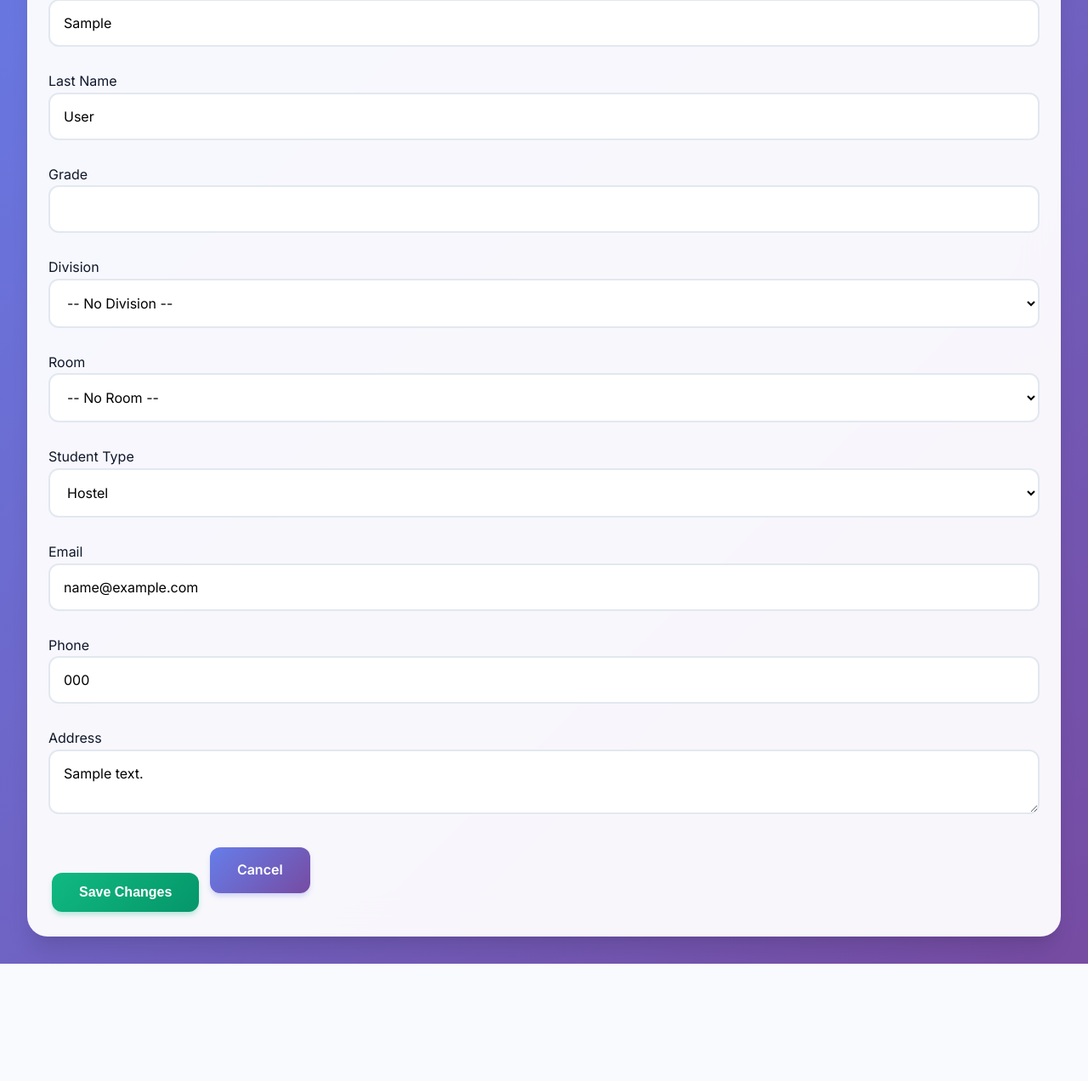
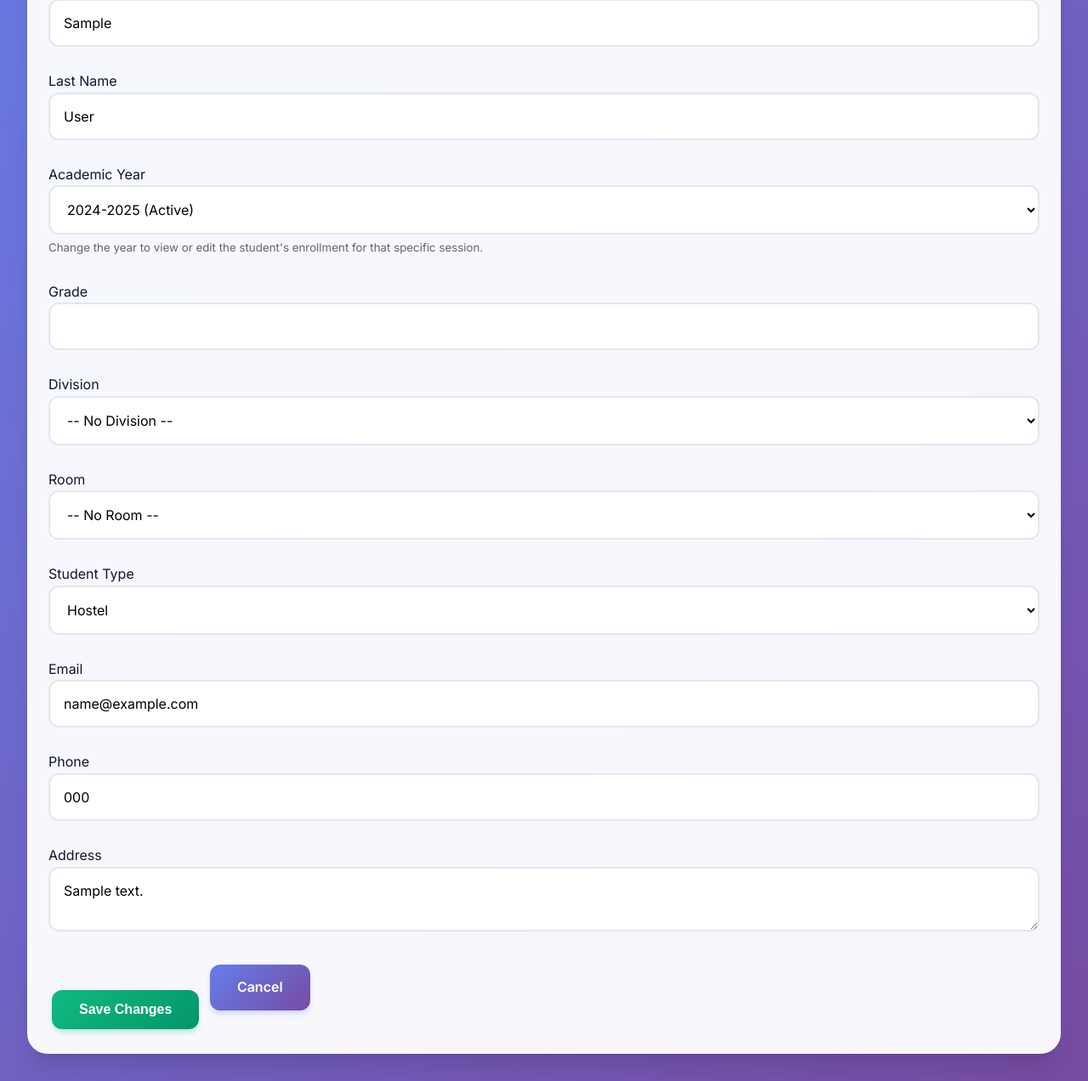
Before and after one commit to Suhailirfani/new-erp, a Django app: page /students/1/edit/ in a window 1280 px wide. Shown: the part 374-1646 px from the top of the page at 85% size. Before the commit the page ends 1508 px from the top, so only its background shows below. Run offline with Django 5.2, Linux system fonts and the light colour scheme; data comes from the database, SQL or seed files in the repository; tables that the repository leaves empty hold one stand-in row (values such as "Sample post").

Commit message:
Allow enrolling students into any academic year

```diff
--- a/students/templates/students/student_edit.html
+++ b/students/templates/students/student_edit.html
@@ -20,6 +20,18 @@
         <div class="form-group">
             <label>Last Name</label>
             <input type="text" name="last_name" value="{{ student.last_name }}" required>
+        </div>
+
+        <div class="form-group">
+            <label>Academic Year</label>
+            <select name="academic_year_id" id="academicYearSelect" class="form-control" onchange="window.location.href='?year=' + this.value">
+                {% for year in academic_years %}
+                    <option value="{{ year.id }}" {% if selected_year and selected_year.id == year.id %}selected{% endif %}>
+                        {{ year.name }} {% if year.is_active %}(Active){% endif %}
+                    </option>
+                {% endfor %}
+            </select>
+            <small style="color: #666; display: block; margin-top: 5px;">Change the year to view or edit the student's enrollment for that specific session.</small>
         </div>
 
         <div class="form-group">
--- a/students/views.py
+++ b/students/views.py
@@ -1710,12 +1710,25 @@ def progress_report_detail(request, pk):
 def student_edit(request, pk):
     """Edit an existing student"""
     student = get_object_or_404(Student, id=pk)
+
+    # Get all academic years for the dropdown
+    academic_years = AcademicYear.objects.all().order_by('-start_date')
     active_year = AcademicYear.objects.filter(is_active=True).first()
 
-    # Get active enrollment if exists
+    # Get current enrollment (prefer the active year, or the most recent one if no active year)
+    # But wait, if they are editing a specific enrollment for a specific year,
+    # we should ideally pass that year. For now, we look at active year or latest.
     enrollment = None
-    if active_year:
-        enrollment = Enrollment.objects.filter(student=student, academic_year=active_year).first()
+    selected_year = active_year
+
+    if request.GET.get('year'):
+        selected_year = AcademicYear.objects.filter(id=request.GET.get('year')).first()
+
+    if selected_year:
+        enrollment = Enrollment.objects.filter(student=student, academic_year=selected_year).first()
+    elif student.enrollments.exists():
+        enrollment = student.enrollments.first()
+        selected_year = enrollment.academic_year
 
     if request.method == 'POST':
         student_id = request.POST.get('student_id')
@@ -1728,6 +1741,14 @@ def student_edit(request, pk):
         email = request.POST.get('email', '')
         phone = request.POST.get('phone', '')
         address = request.POST.get('address', '')
+
+        # Get the selected academic year from the form
+        form_year_id = request.POST.get('academic_year_id')
+        form_year = None
+        if form_year_id:
+            form_year = AcademicYear.objects.filter(id=form_year_id).first()
+        else:
+            form_year = active_year
 
         # Check duplicate student ID, but allow same ID for this student
         if Student.objects.exclude(id=student.id).filter(student_id=student_id).exists():
@@ -1742,22 +1763,24 @@ def student_edit(request, pk):
             student.address = address
             student.save()
 
-            if active_year:
-                if enrollment:
-                    enrollment.grade = grade
-                    enrollment.division_id = division_id
-                    enrollment.room_id = room_id
-                    enrollment.save()
+            if form_year:
+                # Find if an enrollment already exists for this specific student and year
+                year_enrollment = Enrollment.objects.filter(student=student, academic_year=form_year).first()
+                if year_enrollment:
+                    year_enrollment.grade = grade
+                    year_enrollment.division_id = division_id
+                    year_enrollment.room_id = room_id
+                    year_enrollment.save()
                 else:
                     Enrollment.objects.create(
                         student=student,
-                        academic_year=active_year,
+                        academic_year=form_year,
                         grade=grade,
                         division_id=division_id,
                         room_id=room_id
                     )
 
-            messages.success(request, f'Student {student.full_name} updated successfully!')
+            messages.success(request, f'Student {student.full_name} updated successfully for {form_year.name if form_year else "the selected year"}!')
             return redirect('students:student_list')
 
     divisions = Division.objects.all()
@@ -1766,6 +1789,8 @@ def student_edit(request, pk):
     context = {
         'student': student,
         'enrollment': enrollment,
+        'academic_years': academic_years,
+        'selected_year': selected_year,
         'divisions': divisions,
         'rooms': rooms,
     }
```
